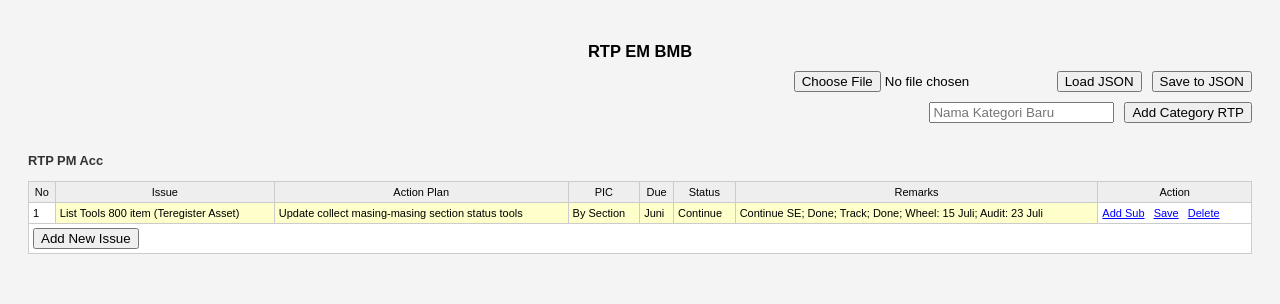
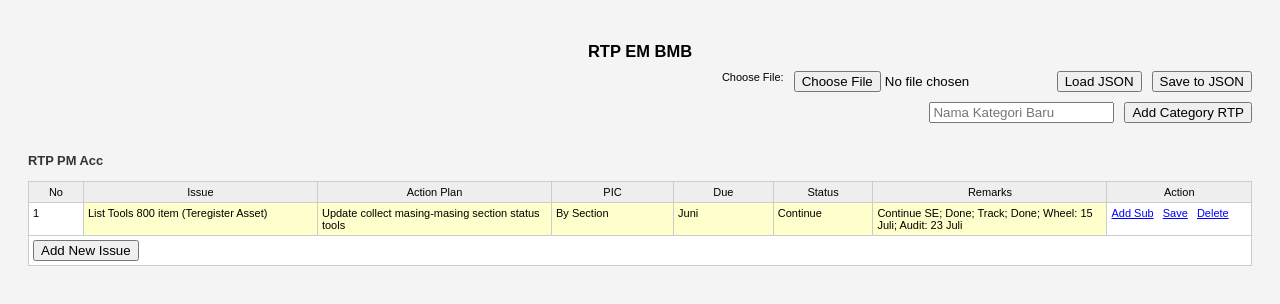
Before and after one commit to endboedy/rtp-em, a plain HTML site: page index.html in a window 1280 px wide. Both pictures are taken after a click on the element "Save". Drawn offline with Linux system fonts and the light colour scheme.

Commit message:
Update index.html

```diff
--- a/index.html
+++ b/index.html
@@ -24,12 +24,14 @@
       border-collapse: collapse;
       background-color: #fff;
       margin-top: 10px;
+      table-layout: fixed;
     }
     th, td {
       border: 1px solid #ccc;
       padding: 4px;
       vertical-align: top;
       font-weight: normal;
+      word-wrap: break-word;
     }
     th {
       background-color: #eee;
@@ -52,12 +54,23 @@
     .category-section {
       margin-bottom: 40px;
     }
+
+    /* Lebar kolom tetap */
+    th:nth-child(1), td:nth-child(1) { width: 40px; }
+    th:nth-child(2), td:nth-child(2) { width: 200px; }
+    th:nth-child(3), td:nth-child(3) { width: 200px; }
+    th:nth-child(4), td:nth-child(4) { width: 100px; }
+    th:nth-child(5), td:nth-child(5) { width: 80px; }
+    th:nth-child(6), td:nth-child(6) { width: 80px; }
+    th:nth-child(7), td:nth-child(7) { width: 200px; }
+    th:nth-child(8), td:nth-child(8) { width: 120px; }
   </style>
 </head>
 <body>
   <h2>RTP EM BMB</h2>
 
   <div class="top-buttons">
+    <label for="jsonFileInput">Choose File:</label>
     <input type="file" id="jsonFileInput" accept=".json" />
     <button onclick="loadFromJSON()">Load JSON</button>
     <button onclick="saveToJSON()">Save to JSON</button>
@@ -201,6 +214,12 @@
       entry.items[idx].status = cells[5].innerText.trim();
       entry.items[idx].remarks = cells[6].innerText.trim();
 
+      // Feedback visual
+      row.style.backgroundColor = "#d4edda";
+      setTimeout(() => {
+        row.style.backgroundColor = "";
+      }, 1000);
+
       renderAllTables();
     }
 
```
